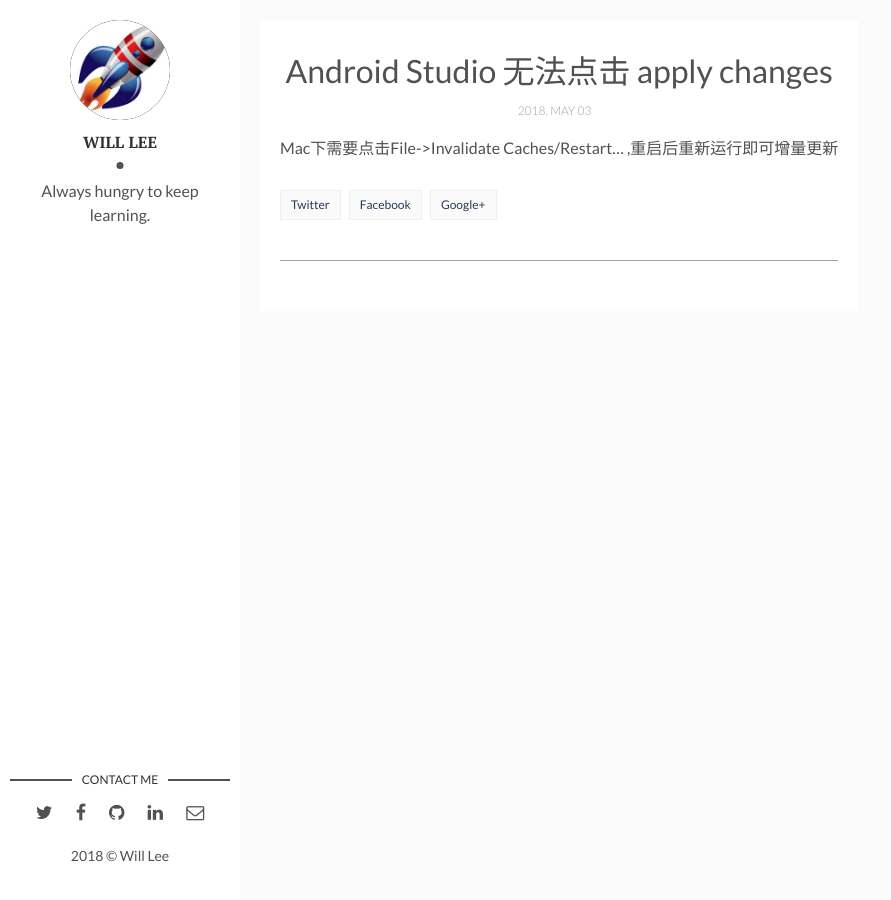
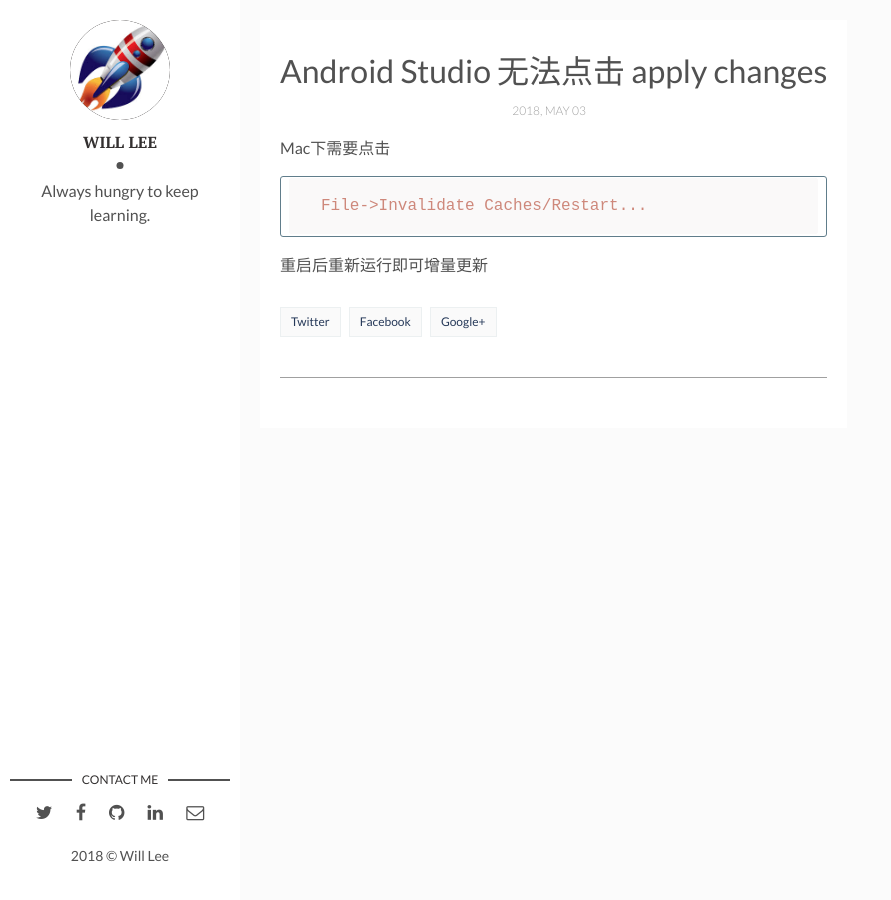
Before and after one commit to rocmac/rocmac.github.io, a Jekyll site: the page built from _posts/2018-05-03-Android-Studio-Tools-problems.md, in a window 1280 px wide. Shown: the whole page, without its empty margins (0-891 px from the left). Built offline with Jekyll 4.4.1, drawn with Linux system fonts in a browser that asks for light colours; comment, search, counter and statistics services are not loaded.

Commit message:
修改格式

````diff
--- a/_posts/2018-05-03-Android-Studio-Tools-problems.md
+++ b/_posts/2018-05-03-Android-Studio-Tools-problems.md
@@ -5,4 +5,8 @@ date: 2018-05-03 22:56:20 +0300
 description: android 开发工具问题解决
 img:  # Add image post (optional)
 ---
-Mac下需要点击File->Invalidate Caches/Restart... ,重启后重新运行即可增量更新
+Mac下需要点击
+```
+File->Invalidate Caches/Restart...
+```
+重启后重新运行即可增量更新
````
